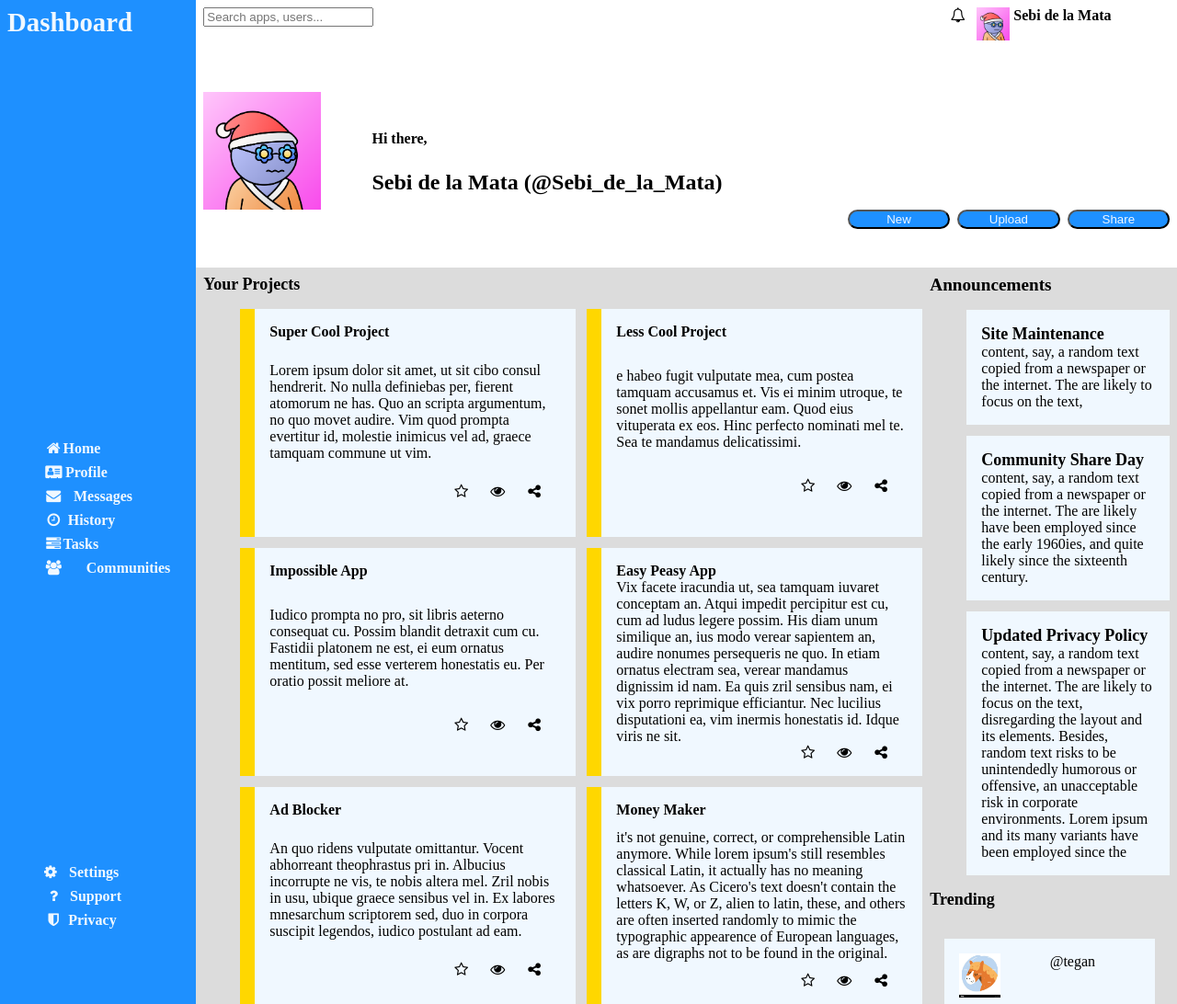
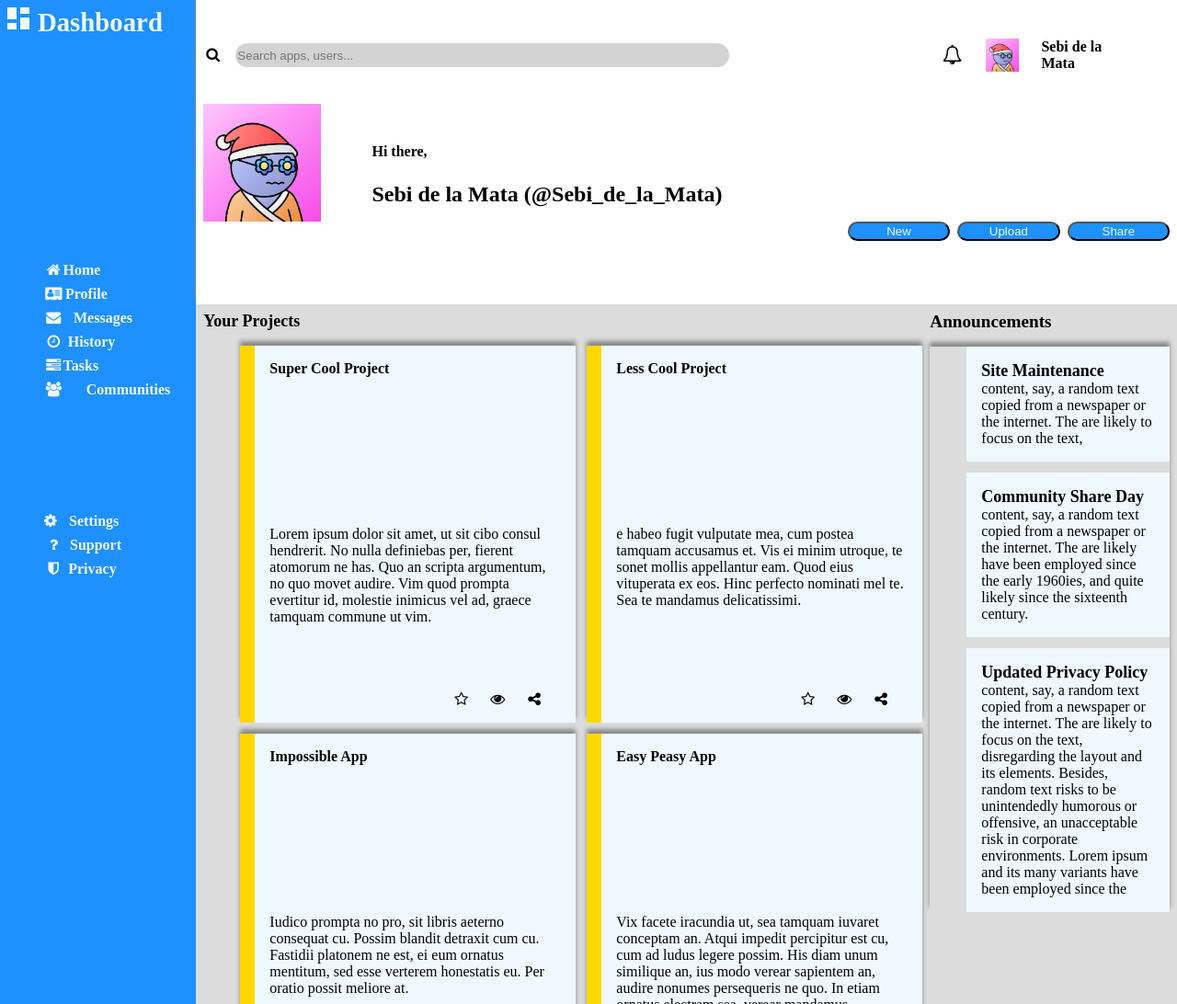
Before and after one commit to sebidelamata/odin_project_admin_dashboard, a plain HTML site: page index.html in a window 1280 px wide. Shown: the top 1092 px of the page at 92% size. Drawn offline with Linux system fonts and the light colour scheme.

Commit message:
some css stuff

```diff
--- a/index.html
+++ b/index.html
@@ -12,7 +12,14 @@
     <div class="sidebar">
         <div class="sidebar-header">
             <div class="sidebar-squares">
-
+                <div class="squares-left-side">
+                    <div class="squares"></div>
+                    <div class="squares"></div>
+                </div>
+                <div class="squares-right-side">
+                    <div class="squares"></div>
+                    <div class="squares"></div>
+                </div>
             </div>
             <div>Dashboard</div>
         </div>
@@ -79,7 +86,9 @@
     <div class="header">
         <div class="header-top">
             <div class="header-top-left">
-                <div class="search-icon"></div>
+                <div class="search-icon">
+                    <i class="fa fa-search fa-fw"></i>
+                </div>
                 <div class="search bar">
                     <form action="." method="post">
                         <input type="text" id="search" placeholder="Search apps, users...">
@@ -89,7 +98,7 @@
             <div class="header-top-right">
                 <div></div>
                 <div class="notification-icon">
-                    <i class="fa fa-bell-o fa-fw"></i>
+                    <i class="fa fa-bell-o fa-lg"></i>
                 </div>
                 <img class="logo-small" src="./GBC-3901.png" alt="Blueberry 3901" width="36">
                 <div class="username-small">Sebi de la Mata</div>
--- a/style.css
+++ b/style.css
@@ -17,6 +17,8 @@ body{
     padding: 8px;
     justify-content: bottom;
     align-items: bottom;
+    box-shadow: 0px -5px 5px 0px #888888;
+    position: relative;
 }
 
 .header-top{
@@ -24,12 +26,27 @@ body{
     grid-template: 1fr / 4fr 2fr;
 }
 
+.header-top-left{
+    display: grid;
+    grid-template: 1fr / 1fr 19fr;
+    align-items: center;
+    justify-content: center;
+}
+
+input[type=text]{
+    background-color: lightgray;
+    width: 80%;
+    border-radius: min(16px);
+    border-width: 0px;
+    min-height: 24px;
+}
+
 .header-top-right{
     display: grid;
     justify-content: right;
-    align-items: top;
-    grid-template: 1fr / 3fr 1fr 1fr 4fr 1fr;
-    gap: min(4px);
+    align-items: center;
+    grid-template: 1fr / 6fr 2fr 2fr 8fr 1fr;
+    gap: min(24px);
 }
 
 .notification-icon{
@@ -97,7 +114,7 @@ body{
     background-color: dodgerblue;
     color: aliceblue;
     display: grid;
-    grid-template: 1fr auto-fill auto-fill 1fr / 1fr;
+    grid-template: 1fr 1fr 1fr 4fr / 1fr;
     grid-area: sidebar;
     padding: 8px;
     font-weight: 900;
@@ -105,6 +122,34 @@ body{
 
 .sidebar-header{
     font-size: 180%;
+    display: grid;
+    grid-template: 1fr / 1fr 5fr;
+}
+
+.sidebar-squares{
+    display: grid;
+    gap: min(4px);
+    grid-template: 1fr / 1fr 1fr;
+    max-height: 24px;
+    max-width: 24px;
+    min-height: 8px;
+    min-width: 8px;
+}
+
+.squares-left-side{
+    display: grid;
+    gap: min(4px);
+    grid-template: 2fr 1fr / 1fr ;
+}
+
+.squares-right-side{
+    display: grid;
+    gap: min(4px);
+    grid-template: 1fr 2fr / 1fr ;
+}
+
+.squares{
+    background-color: aliceblue;
 }
 
 .sidebar>ul{
@@ -146,10 +191,12 @@ ul{
 
 .project-cards>li{
     display: grid;
-    grid-template: 1fr 8 1fr / 1fr;
+    grid-template: 1fr 1fr / 1fr;
     background-color: aliceblue;
     border-left: 1rem solid gold;
     padding: 1rem;
+    box-shadow: 0px -5px 5px 0px #888888;
+    position: relative;
 }
 
 .card-title{
@@ -177,11 +224,16 @@ ul{
     display: grid;
     gap: min(12px);
     grid-template: 1fr 1fr 1fr / auto-fill;
+    justify-content: center;
+    align-items: center;
+    box-shadow: 0px -5px 5px 0px #888888;
+    position: relative;
 }
 
 .announcements-cards>li{
     background-color: aliceblue;
     padding: 1rem;
+
 }
 
 .trending-title{
```
